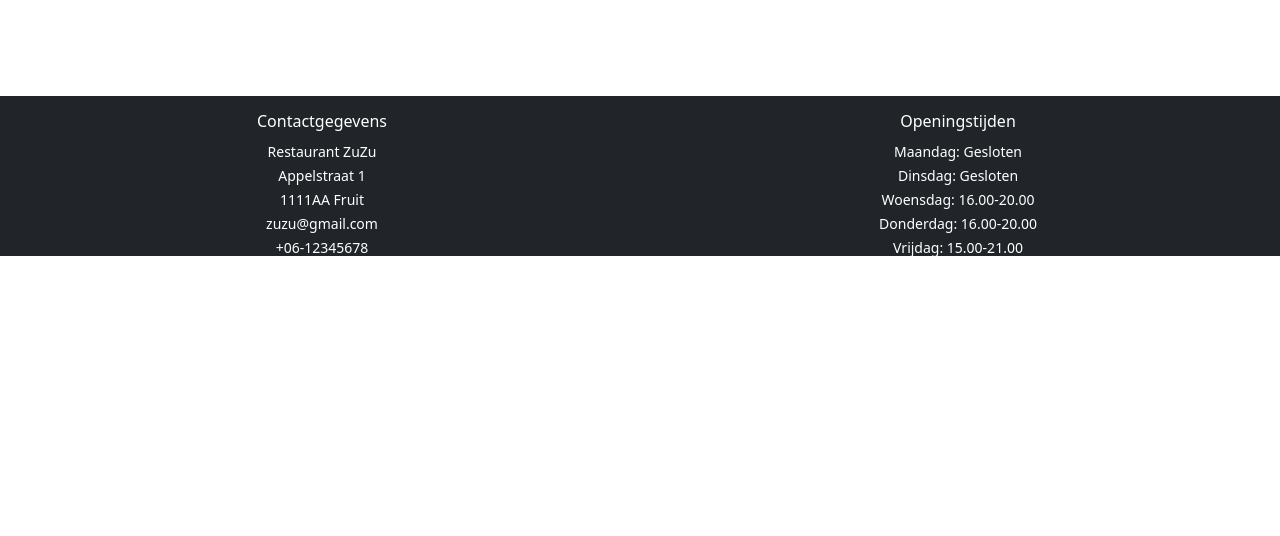
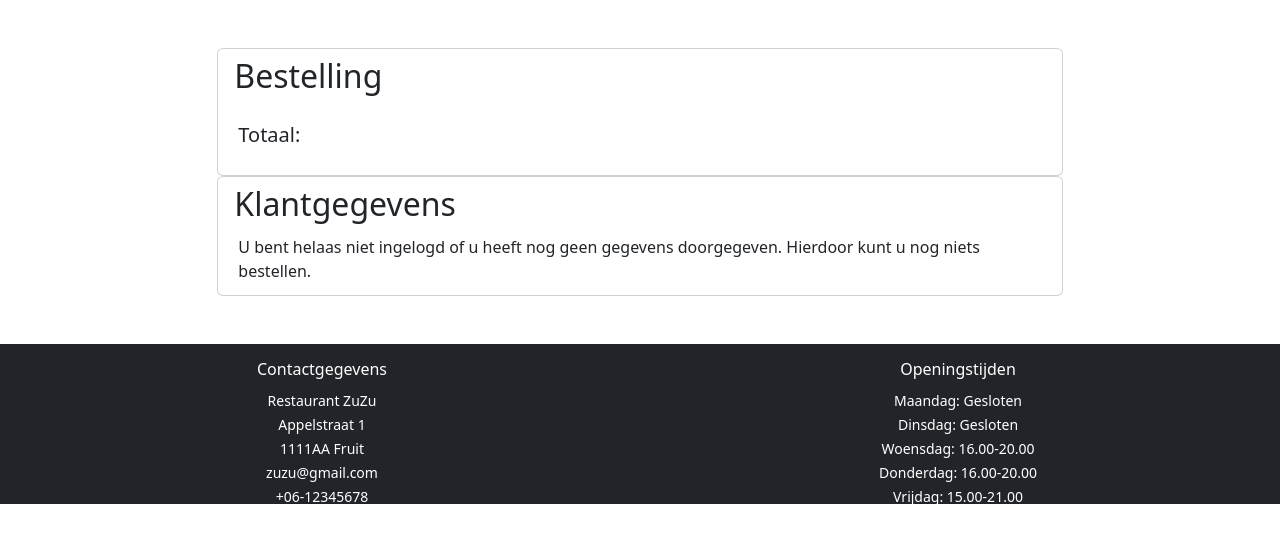
Before and after one commit to Ta1Vos/rocm-p05-projectzuzu, a PHP site: page /order_overview.php in a window 1280 px wide. Shown: the part 94-630 px from the top of the page. Run offline with PHP 8.4, Linux system fonts and the light colour scheme.

Commit message:
Finished order overview layout

```diff
--- a/order_overview.php
+++ b/order_overview.php
@@ -42,7 +42,27 @@
     <div class="row mt-5">
         <div class="col-2"></div>
         <div class="col-8">
+            <div class="card p-2 ps-3">
+                <h2 class="card-title">
+                    Bestelling
+                </h2>
+                <div class="card-body p-1">
+                    <p class="order-overview-result">
 
+                    </p>
+                    <p>
+                        <h5>Totaal: <span class="receipt-total"></span></h5>
+                    </p>
+                </div>
+            </div>
+            <div class="card p-2 ps-3">
+                <h2 class="card-title">
+                    Klantgegevens
+                </h2>
+                <div class="card-body p-1">
+                    U bent helaas niet ingelogd of u heeft nog geen gegevens doorgegeven. Hierdoor kunt u nog niets bestellen.
+                </div>
+            </div>
         </div>
         <div class="col-2"></div>
     </div>
```
